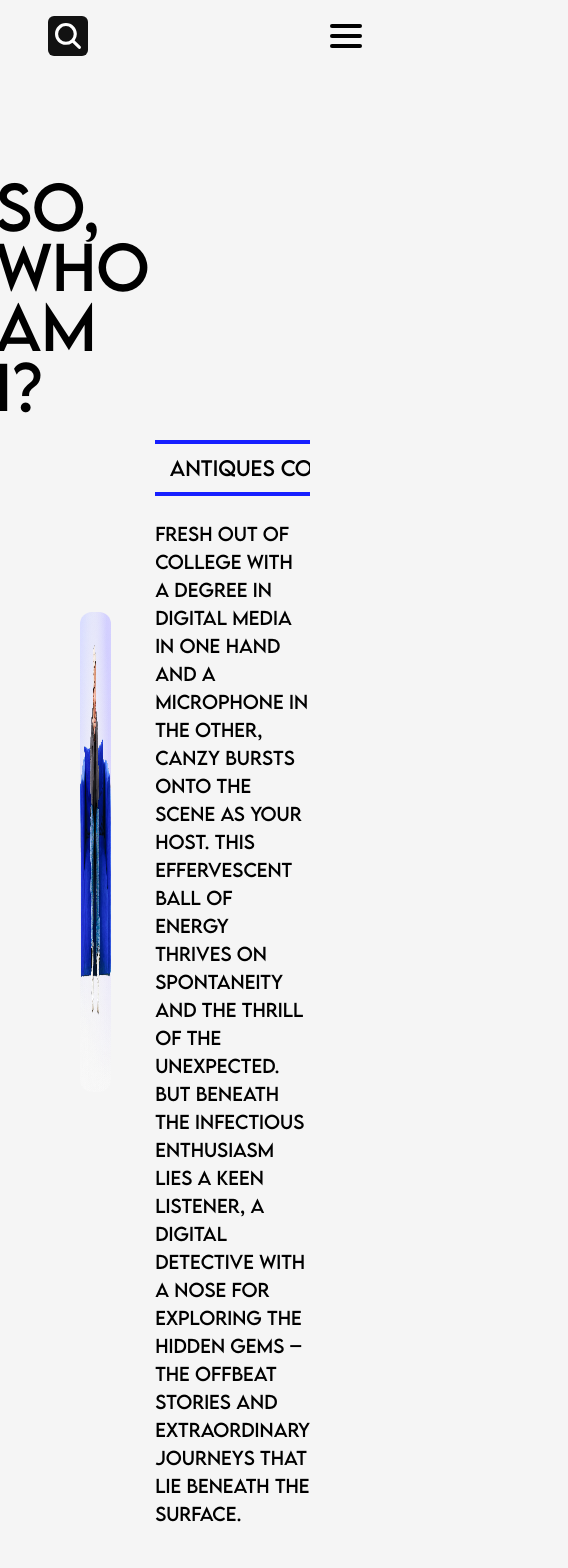
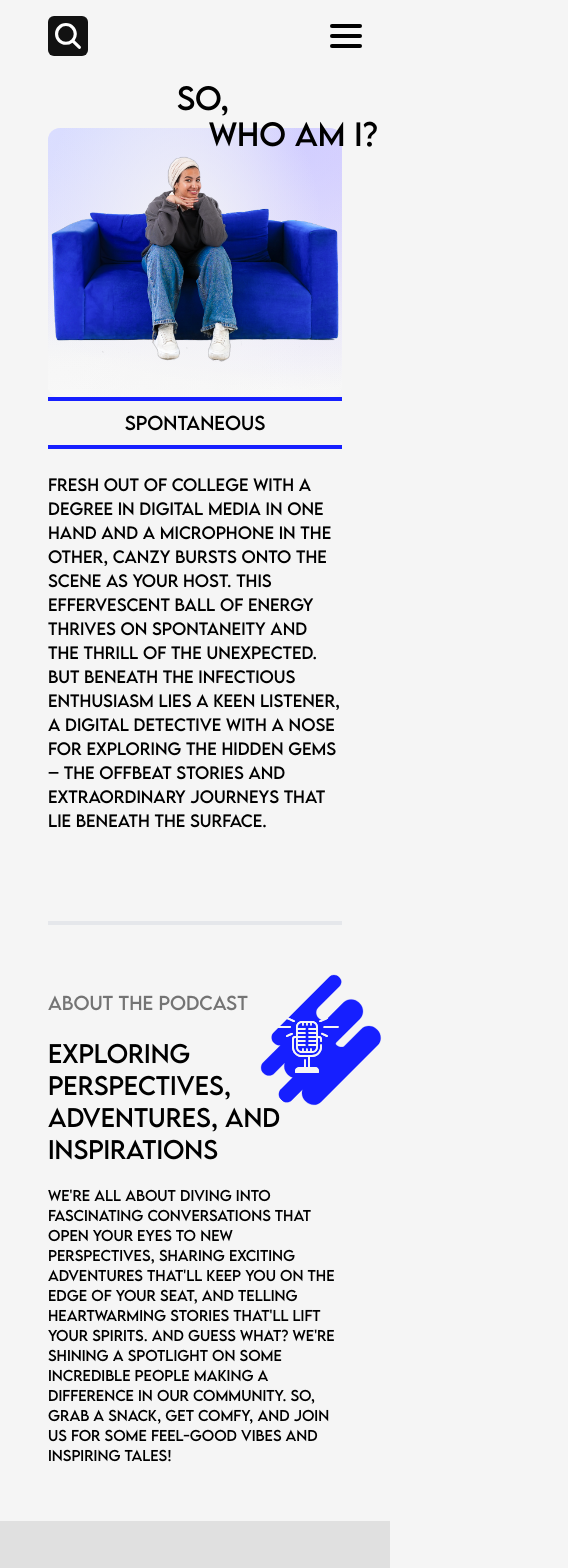
Before and after one commit to RadwanWalid/canaba-by-canzy, a React (Vite) app: page /About in a window 390 px wide. Shown: the top 1568 px of the page, 568 px wide, since content can reach past the window. Built offline with nearby package versions, Linux system fonts and the light colour scheme.

Commit message:
Adjusted About Responsiveness

```diff
--- a/index.html
+++ b/index.html
@@ -3,7 +3,7 @@
   <head>
     <meta charset="UTF-8" />
     <link rel="icon" type="image/svg+xml" href="/Canaba (White Background).svg" />
-    <meta name="viewport" content="width=device-width, initial-scale=1.0" />
+    <meta name="viewport" content="height=device-height, width=device-width, initial-scale=1.0, minimum-scale=1.0">
     <title>Canaba By Canzy</title>
   </head>
   <body>
--- a/src/App.tsx
+++ b/src/App.tsx
@@ -6,7 +6,7 @@ import Blog from './pages/Blog/Blog'
 import BlogPost from './pages/Blog/BlogPost'
 import Navbar from './components/Navbar/Navbar'
 import Footer from './components/Footer/Footer'
-import Gallery from './pages/Gallery'
+import Episodes from './pages/Episodes'
 
 function App() {
 
@@ -20,7 +20,7 @@ function App() {
             <Route path="About" element={<About />} />
             <Route path="Blog" element={<Blog />} />
             <Route path="/Blog/:id" element={<BlogPost />} />
-            <Route path="Gallery" element={<Gallery />} />
+            <Route path="Episodes" element={<Episodes />} />
           </Route>
         </Routes>
       </BrowserRouter>
--- a/src/components/Navbar/Navbar.tsx
+++ b/src/components/Navbar/Navbar.tsx
@@ -7,7 +7,7 @@ const Navbar = () => {
   const [isNavbarOpen, setIsNavbarOpen] = useState<boolean>(false);
 
   return (
-    <div className={`pt-4 mb-2 h-14 px-12 z-50 blog:bg-[#F5F5F5] ${ isNavbarOpen ? 'blog:h-screen': 'blog:h-[4.5rem]'} overflow-hidden blog:sticky blog:top-0 relative transition-all duration-200`}>
+    <div className={`pt-4 mb-2 h-14 px-12 z-50 nav:bg-[#F5F5F5] ${ isNavbarOpen ? 'nav:h-screen': 'nav:h-[4.5rem]'} overflow-hidden nav:sticky nav:top-0 relative transition-all duration-200`}>
       <button onClick={() => setIsNavbarOpen(!isNavbarOpen)} className="group absolute top-6 right-7 hidden nav:block w-8 space-y-1.5">
           <div className={`h-1 bg-black w-full rounded-full relative ${ isNavbarOpen && 'top-2.5 rotate-45' } group-hover:top-2.5 group-hover:rotate-45 transition-all duration-200`} />
           <div className={`h-1 bg-black w-full rounded-full relative ${ isNavbarOpen && 'opacity-0' } group-hover:opacity-0 transition-all duration-200`} />
@@ -26,7 +26,7 @@ const Navbar = () => {
         <div className="flex-1 flex items-center justify-end space-x-12 text-sm nav:text-lg nav:flex-col nav:space-x-0 nav:items-start nav:space-y-6 nav:mt-28">
           <a href="/About" className="pt-px h-fit rounded-full w-fit whitespace-nowrap z-10 relative transition-all duration-300 after:content-[''] after:absolute after:-bottom-px after:left-0 after:w-full after:h-0.5 after:bg-primary after:transition-all after:duration-500 hover:after:opacity-100 after:opacity-100 after:scale-0 after:origin-center hover:after:scale-100 items-center justify-center block">About</a>
           <a href="/Blog" className="pt-px h-fit rounded-full w-fit whitespace-nowrap z-10 relative transition-all duration-300 after:content-[''] after:absolute after:-bottom-px after:left-0 after:w-full after:h-0.5 after:bg-primary after:transition-all after:duration-500 hover:after:opacity-100 after:opacity-100 after:scale-0 after:origin-center hover:after:scale-100 items-center justify-center block">Blog</a>
-          <a href="/Gallery" className="pt-px h-fit rounded-full w-fit whitespace-nowrap z-10 relative transition-all duration-300 after:content-[''] after:absolute after:-bottom-px after:left-0 after:w-full after:h-0.5 after:bg-primary after:transition-all after:duration-500 hover:after:opacity-100 after:opacity-100 after:scale-0 after:origin-center hover:after:scale-100 items-center justify-center block">Gallery</a>
+          <a href="/Episodes" className="pt-px h-fit rounded-full w-fit whitespace-nowrap z-10 relative transition-all duration-300 after:content-[''] after:absolute after:-bottom-px after:left-0 after:w-full after:h-0.5 after:bg-primary after:transition-all after:duration-500 hover:after:opacity-100 after:opacity-100 after:scale-0 after:origin-center hover:after:scale-100 items-center justify-center block">Episodes</a>
         </div>
       </div>
     </div>
--- a/src/index.css
+++ b/src/index.css
@@ -6,6 +6,18 @@ body {
   font-family: 'Lemon Milk';
   background-color: #F5F5F5;
   overflow-x: hidden;
+}
+
+body,
+html {
+  height: 100%;
+  border: 0;
+  padding: 0;
+  margin: 0;
+}
+
+* {
+  box-sizing: border-box;
 }
 
 .glitch-effect {
@@ -81,7 +93,7 @@ body {
   align-items: center;
   height: 100%;
   gap: 24px;
-  width: 200%;
+  width: fit-content;
   animation: slide 20s linear infinite;
   /* &:hover {
       animation-play-state: paused;
@@ -90,7 +102,7 @@ body {
 
 .about-gradient {
   background-size: 100% 100%;
-  background-position: 0px 0px,0px 0px,0px 0px,0px 0px,0px 0px;
+  background-position: top;
   background-image: radial-gradient(49% 81% at 45% 47%, #F5F5F5 0%, #073AFF00 100%),radial-gradient(113% 91% at 17% -2%, #D8DCFFFF 1%, #FF000000 99%),radial-gradient(142% 91% at 83% 7%, #CEC6FFFF 1%, #FF000000 99%),radial-gradient(142% 91% at -6% 74%, #F5F5F5 1%, #FF000000 99%),radial-gradient(100% 91% at 111% 84%, #f5f5f5 0%, #FFFFFFFF 100%);
 }
 
--- a/src/pages/About.tsx
+++ b/src/pages/About.tsx
@@ -1,43 +1,60 @@
+import { useEffect, useState } from "react";
 
 
 const About = () => {
 
   const aboutCanz: string[] = ['Coffee Addict', 'Talkative', 'Producing', 'Car Lady', 'Blogs', 'Spontaneous', 'Dog Mom', 'Photography', 'Filming', 'Antiques Collector', 'Good Listener', 'Trying New Things', 'Notebooks Collector', 'Doodling', 'Movies over Series', 'Journaling'];
 
+  const [currentWordIndex, setCurrentWordIndex] = useState<number>(0);
+
+  useEffect(() => {
+    const intervalId = setInterval(() => {
+      setCurrentWordIndex((prevIndex) => (prevIndex + 1) % aboutCanz.length);
+    }, 1000);
+
+    return () => clearInterval(intervalId);
+  }, [aboutCanz, 1000]);
+
   return (
-    <div className="space-y-16 px-20">
-      <div className="flex items-center justify-between space-x-11 mt-20">
+    <div className="space-y-16 px-20 blog:px-12">
+      <div className="flex items-center justify-between space-x-11 mt-20 blog:mt-14 blog:flex-col blog:space-x-0">
 
-        <div className="flex-1 h-[30rem] py-4 about-gradient rounded-xl">
-          <img className="h-[26rem] py-2 mx-auto w-auto" src="/no background.png" />
+        <div className="flex flex-1 relative">
+          <div className="flex-1 h-fit relative py-4 overflow-hidden rounded-xl">
+            <div className="about-gradient -z-10 absolute top-0 left-0 right-0 bottom-0" />
+            <img className="h-auto py-2 mx-auto min-w-full" src="/no background.png" />
+          </div>
+          <h1 className="absolute -right-80 top-2 text-6xl blog:-right-9 blog:-indent-8 blog:-top-12 blog:text-3xl">So, <br className="hidden blog:block" /> who am I?</h1>
         </div>
 
-        <div className="flex-1 relative space-y-12">
-          <h1 className="relative -left-40 top-6 text-6xl">So, who am I?</h1>
-          <div className="carousel-container h-14">
+        <div className="flex-1 relative space-y-12 pt-32 blog:pt-0">
+          <div className="blog:block text-center py-2 hidden border-y-4 border-primary">
+            <h1 className="text-lg">{aboutCanz[currentWordIndex]}</h1>
+          </div>
+          <div className="carousel-container h-12 blog:hidden">
             <div className="carousel-track border-y-4 border-primary">
               {
                 aboutCanz.map((trait, index) => (
-                  <h1 className="text-xl whitespace-nowrap" key={index}>{trait}</h1>
+                  <h1 className="text-xl blog:text-lg whitespace-nowrap" key={index}>{trait}</h1>
                 ))
               }
             </div>
           </div>
-          <p className="text-lg relative bottom-6">Fresh out of college with a degree in Digital Media in one hand and a microphone in the other, Canzy bursts onto the scene as your host. This effervescent ball of energy thrives on spontaneity and the thrill of the unexpected. But beneath the infectious enthusiasm lies a keen listener, a digital detective with a nose for exploring the hidden gems – the offbeat stories and extraordinary journeys that lie beneath the surface.</p>
+          <p className="text-lg blog:text-base relative bottom-6">Fresh out of college with a degree in Digital Media in one hand and a microphone in the other, Canzy bursts onto the scene as your host. This effervescent ball of energy thrives on spontaneity and the thrill of the unexpected. But beneath the infectious enthusiasm lies a keen listener, a digital detective with a nose for exploring the hidden gems – the offbeat stories and extraordinary journeys that lie beneath the surface.</p>
         </div>
       </div>
 
-      <hr className="border-2 mx-20" />
+      <hr className="border-2 mx-20 blog:mx-0" />
 
       <div className="relative flex items-center space-x-20">
         <div className="flex-1 space-y-5">
-          <h1 className="text-2xl text-[#747474]">About the Podcast</h1>
-          <p className="text-4xl">Exploring Perspectives, Adventures, and Inspirations</p>
-          <p className="text-lg">We're all about diving into fascinating conversations that open your eyes to new perspectives, sharing exciting adventures that'll keep you on the edge of your seat, and telling heartwarming stories that'll lift your spirits. And guess what? We're shining a spotlight on some incredible people making a difference in our community. So, grab a snack, get comfy, and join us for some feel-good vibes and inspiring tales!</p>
+          <h1 className="text-2xl blog:text-lg text-[#747474]">About the Podcast</h1>
+          <p className="text-4xl blog:text-2xl">Exploring Perspectives, Adventures, and Inspirations</p>
+          <p className="text-lg blog:text-sm">We're all about diving into fascinating conversations that open your eyes to new perspectives, sharing exciting adventures that'll keep you on the edge of your seat, and telling heartwarming stories that'll lift your spirits. And guess what? We're shining a spotlight on some incredible people making a difference in our community. So, grab a snack, get comfy, and join us for some feel-good vibes and inspiring tales!</p>
         </div>
-        <div className="flex items-center justify-center w-96">
-          <img className="absolute top-12 h-auto w-[26rem] -scale-x-100 -rotate-45" src="/blogs/Podcast Doodle.svg" />
-          <img className="h-auto w-52 relative right-3" src="/blogs/About Podcast.svg" />
+        <div className="flex items-center justify-center w-96 relative blog:w-full blog:absolute blog:top-0 blog:-z-10">
+          <img className="absolute -top-12 blog:top-4 blog:right-10 h-auto w-[26rem] min-w-[26rem] blog:w-32 blog:min-w-32 -scale-x-100 -rotate-45" src="/blogs/Podcast Doodle.svg" />
+          <img className="h-auto w-52 min-w-52 blog:w-16 blog:min-w-16 blog:left-8 blog:top-7 relative right-3" src="/blogs/About Podcast.svg" />
         </div>
       </div>
     </div>
--- /dev/null
+++ b/src/pages/Episodes.tsx
@@ -0,0 +1,7 @@
+const Episodes = () => {
+  return (
+    <div>Episodes</div>
+  )
+}
+
+export default Episodes
--- a/src/pages/Gallery.tsx
+++ /dev/null
@@ -1,7 +0,0 @@
-const Gallery = () => {
-  return (
-    <div>Gallery</div>
-  )
-}
-
-export default Gallery
```
